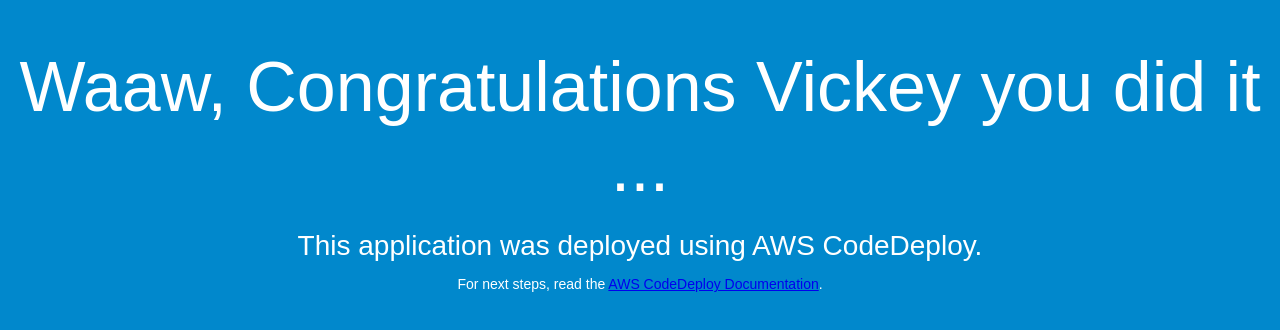
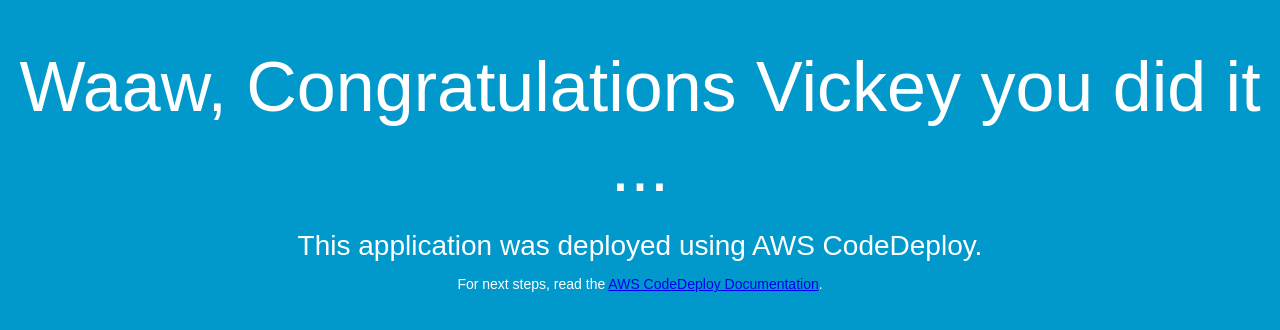
Before and after one commit to Vijay62020/code_deploy_using_github, a plain HTML site: page index.html in a window 1280 px wide. Drawn offline with Linux system fonts and the light colour scheme.

Commit message:
updating and testing

```diff
--- a/index.html
+++ b/index.html
@@ -6,7 +6,7 @@
   <style>
     body {
       color: #ffffff;
-      background-color: #0188cc;
+      background-color: #0199cc;
       font-family: Arial, sans-serif;
       font-size: 14px;
     }
```
